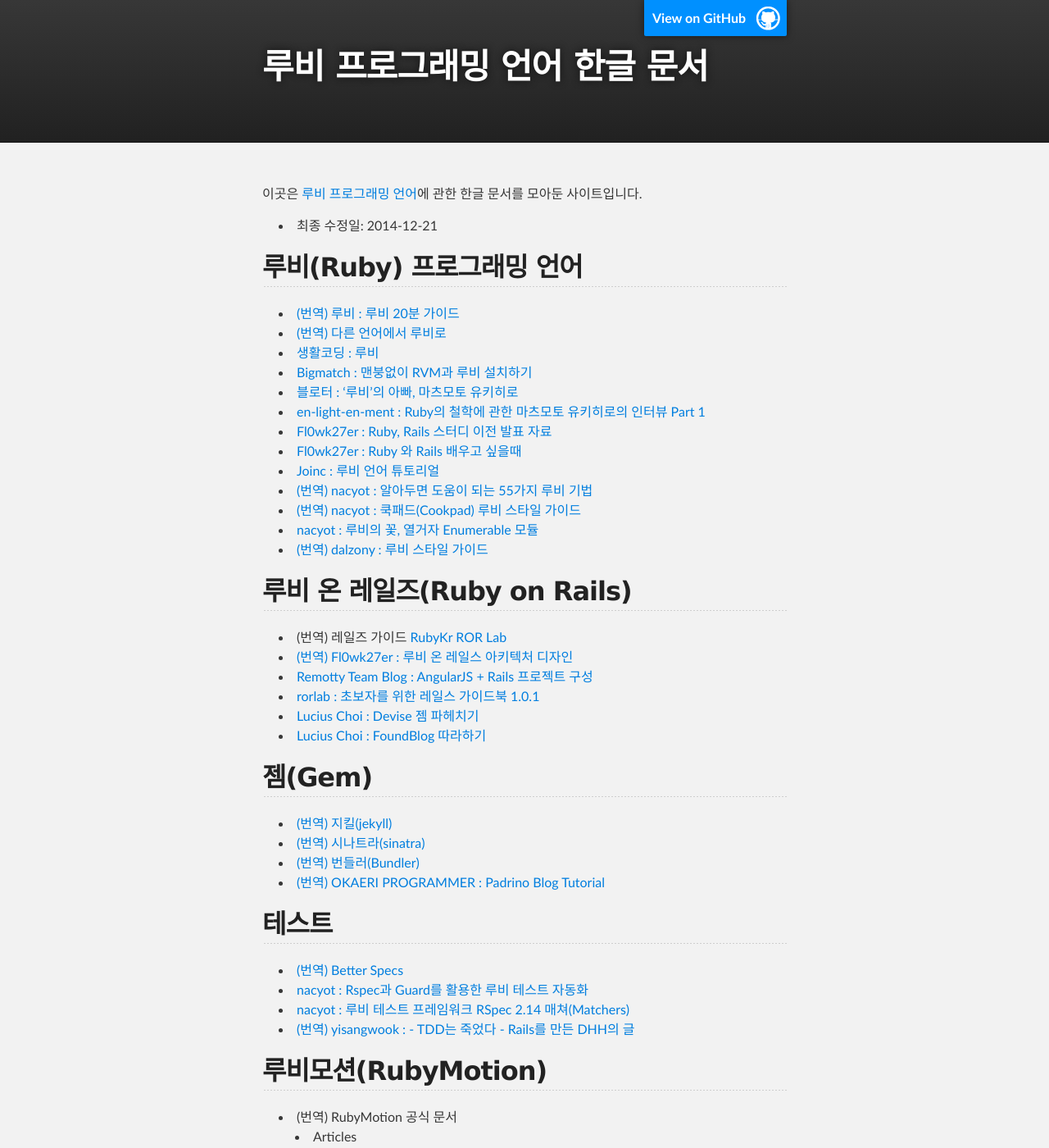
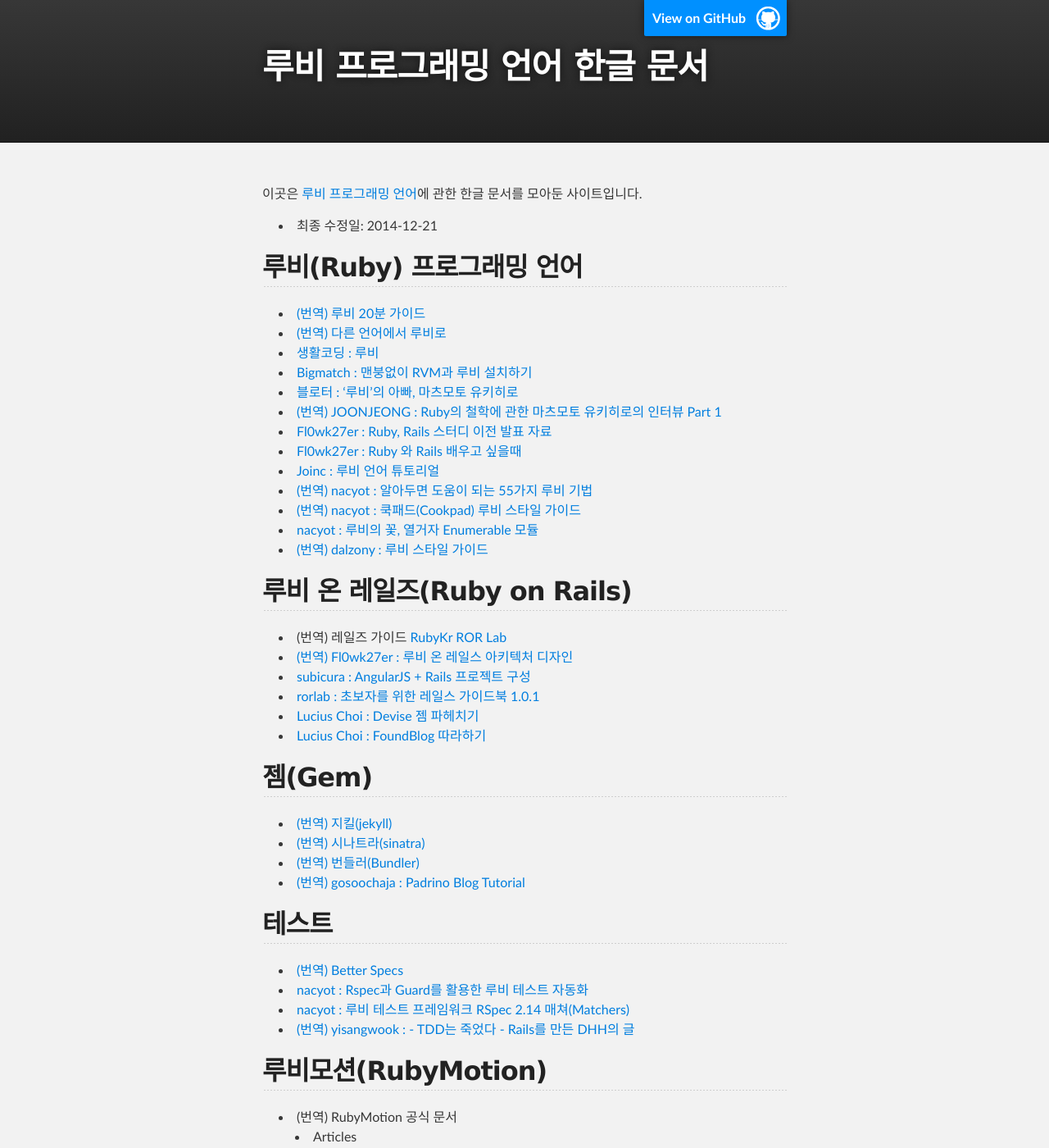
Before and after one commit to rubykr/rubykr.github.io, a Jekyll site: the page built from index.md, in a window 1280 px wide and 1400 px high. Shown: the whole window at 82% size. Built offline with Jekyll 4.4.1, drawn with Linux system fonts in a browser that asks for light colours; comment, search, counter and statistics services are not loaded; some of the changed text lies outside the part shown.

Commit message:
More house keeping
* Use user's name instead of blog name
* Remove blogs
  * en-light-en-ment : No content
  * Rails Maniac : Abandoned over a year
  * Dev.Study.Archive : Abandoned over a year

```diff
--- a/index.md
+++ b/index.md
@@ -10,12 +10,12 @@
 ## 루비(Ruby) 프로그래밍 언어
 {: #ruby}
 
-- [(번역) 루비 : 루비 20분 가이드](https://www.ruby-lang.org/ko/documentation/quickstart/)
+- [(번역) 루비 20분 가이드](https://www.ruby-lang.org/ko/documentation/quickstart/)
 - [(번역) 다른 언어에서 루비로](https://www.ruby-lang.org/ko/documentation/ruby-from-other-languages/)
 - [생활코딩 : 루비](http://opentutorials.org/course/742/4554)
 - [Bigmatch : 맨붕없이 RVM과 루비 설치하기](http://bigmatch.i-um.net/2013/12/%EB%A9%98%EB%B6%95%EC%97%86%EC%9D%B4-rvm%EA%B3%BC-%EB%A3%A8%EB%B9%84-%EC%84%A4%EC%B9%98%ED%95%98%EA%B8%B0/)
 - [블로터 : ‘루비’의 아빠, 마츠모토 유키히로](http://www.bloter.net/archives/184564)
-- [en-light-en-ment : Ruby의 철학에 관한 마츠모토 유키히로의 인터뷰 Part 1](http://joonjeong.wordpress.com/2013/08/15/ruby%EC%9D%98-%EC%B2%A0%ED%95%99%EC%97%90-%EA%B4%80%ED%95%9C-%EB%A7%88%EC%B8%A0%EB%AA%A8%ED%86%A0-%EC%9C%A0%ED%82%A4%ED%9E%88%EB%A1%9C%EC%9D%98-%EC%9D%B8%ED%84%B0%EB%B7%B0-part-1/)
+- [(번역) JOONJEONG : Ruby의 철학에 관한 마츠모토 유키히로의 인터뷰 Part 1](http://we.weirdmeetup.com/ruby의-철학에-관한-마츠모토-유키히로의-인터뷰-part-1/)
 - [Fl0wk27er : Ruby, Rails 스터디 이전 발표 자료](http://flowkater.github.io/blog/2013/05/29/be-a-rubyist-1-2/)
 - [Fl0wk27er : Ruby 와 Rails 배우고 싶을때](http://flowkater.github.io/blog/2013/08/07/ruby-and-rails-learning-resource/)
 - [Joinc : 루비 언어 튜토리얼](http://www.joinc.co.kr/modules/moniwiki/wiki.php/Site/Ruby/Tutorial01)
@@ -29,7 +29,7 @@
 
 - (번역) 레일즈 가이드 [RubyKr](http://rorlab.org/rg/index.html) [ROR Lab](http://rubykr.github.io/rails_guides/)
 - [(번역) Fl0wk27er : 루비 온 레일스 아키텍처 디자인](http://flowkater.github.io/blog/2013/08/12/rails-architecture/)
-- [Remotty Team Blog : AngularJS + Rails 프로젝트 구성](http://blog.remotty.com/blog/2014/02/01/angularjs-plus-rails-peurojegteu-guseong/)
+- [subicura : AngularJS + Rails 프로젝트 구성](http://blog.remotty.com/blog/2014/02/01/angularjs-plus-rails-peurojegteu-guseong/)
 - [rorlab : 초보자를 위한 레일스 가이드북 1.0.1](https://www.gitbook.io/book/rorlab/railsguidebook)
 - [Lucius Choi : Devise 젬 파헤치기](https://www.gitbook.io/book/luciuschoi/exploring_devise)
 - [Lucius Choi : FoundBlog 따라하기](https://www.gitbook.io/book/luciuschoi/foundblog)
@@ -40,7 +40,7 @@
 - [(번역) 지킬(jekyll)](http://svperstarz.github.io/jekyll-docs-ko/)
 - [(번역) 시나트라(sinatra)](http://www.sinatrarb.com/intro-ko.html)
 - [(번역) 번들러(Bundler)](http://ruby-korea.github.io/bundler-site/)
-- [(번역) OKAERI PROGRAMMER : Padrino Blog Tutorial](http://blog.baenlee.com/blog/2013/12/30/bundle-exec-padrino-g-project/)
+- [(번역) gosoochaja : Padrino Blog Tutorial](http://blog.baenlee.com/blog/2013/12/30/bundle-exec-padrino-g-project/)
 
 ## 테스트
 {: #testing}
@@ -77,11 +77,8 @@
 {: #blog}
 
 - [HappyRails](http://happyrails.rorlab.org/ko)
-- [en-light-en-ment](http://joonjeong.wordpress.com/)
 - [Remotty Tech Blog](http://blog.remotty.com)
-- [Rails Maniac](http://railsmaniac.tumblr.com/)
 - [ROR Lab.](http://rorlab.org/)
-- [Dev.Study.Archive](http://dev-study.github.io/pages/presentations.html)
 
 ## 책
 {: #book}
```
